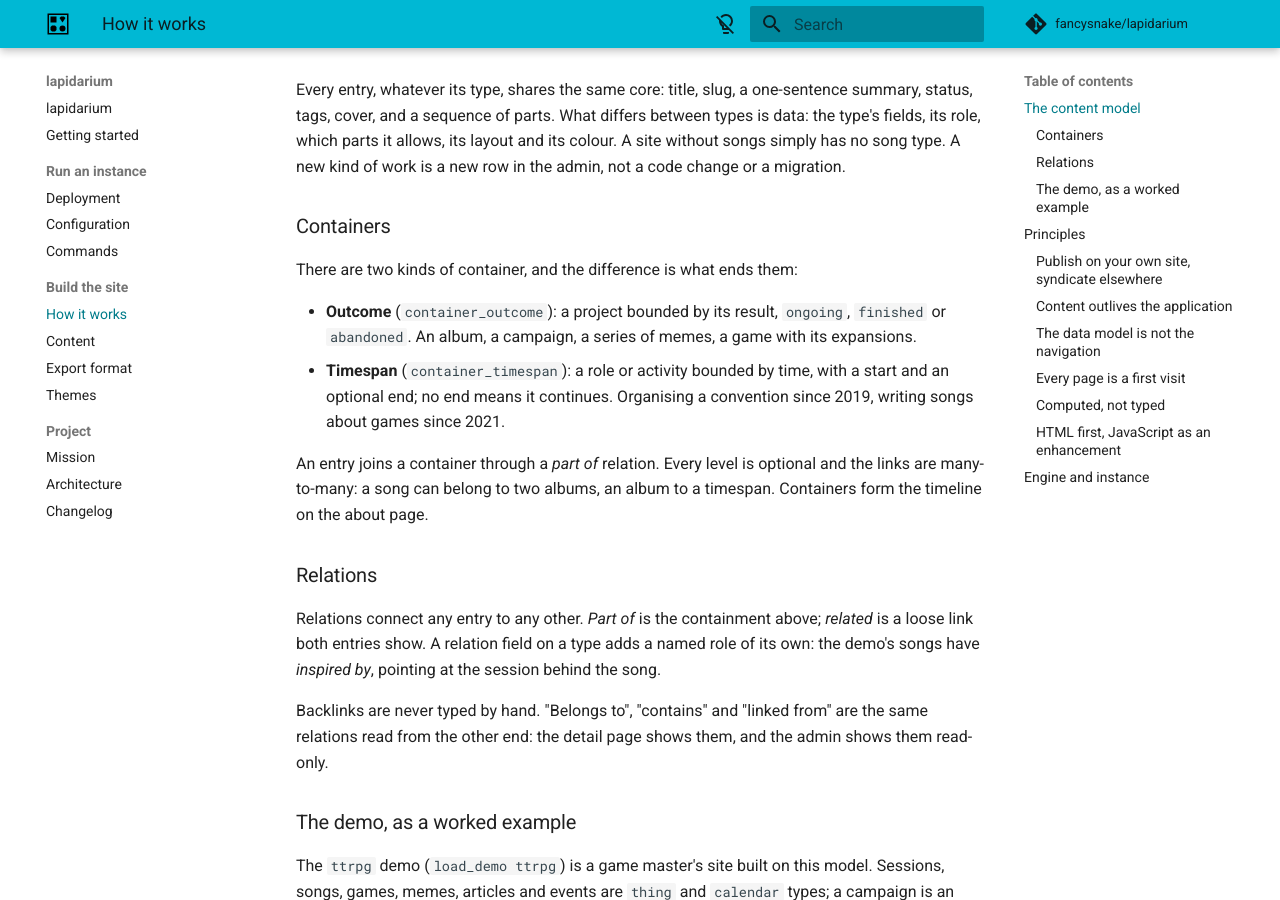
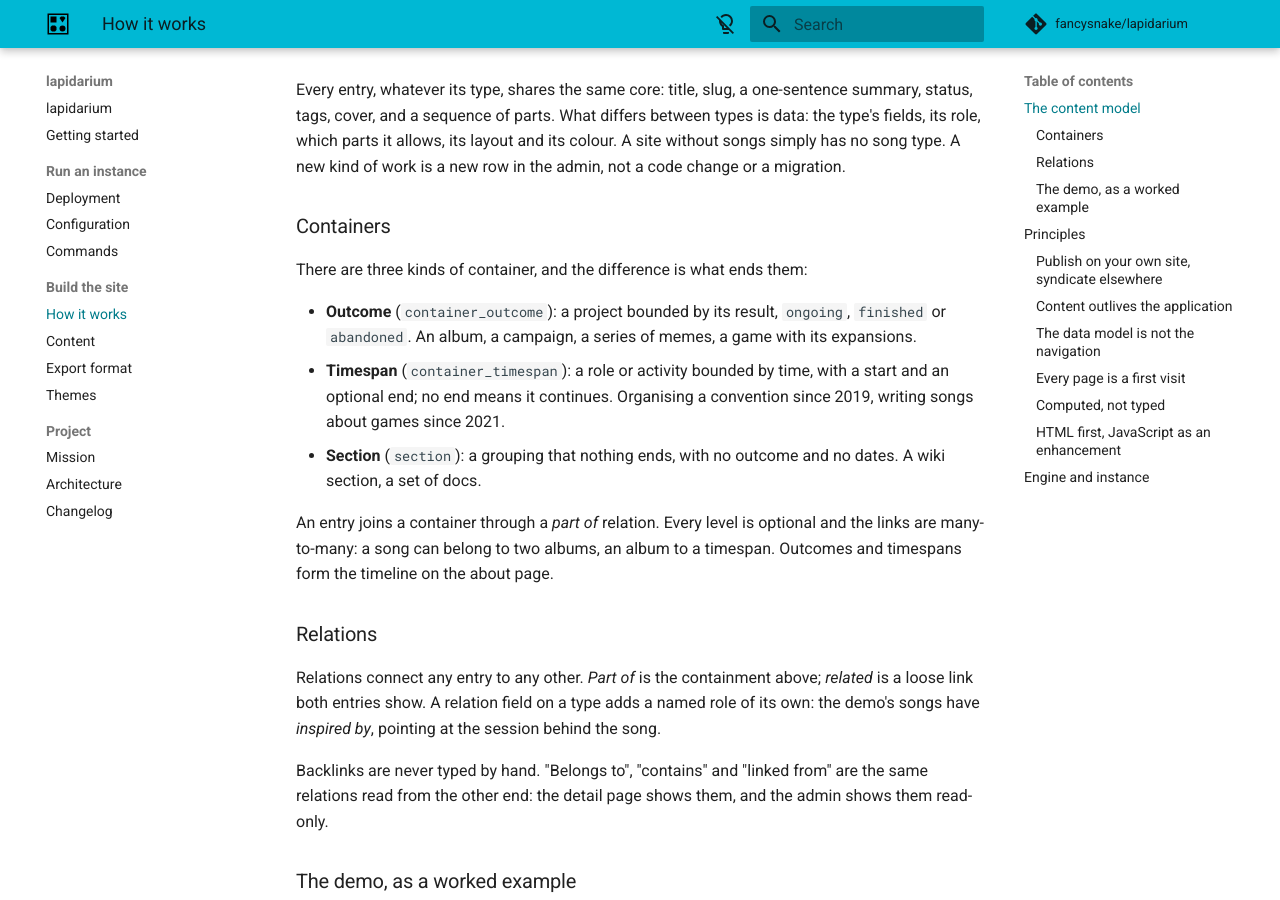
Before and after one commit to fancysnake/lapidarium, an MkDocs documentation site: the page built from docs/concepts.md, in a window 1280 px wide and 900 px high, scrolled down 1612 px. Built offline with MkDocs 1.6.1 and Material for MkDocs 9.7.7, drawn with Linux system fonts in a browser that asks for light colours; comment, search, counter and statistics services are not loaded; some of the changed text lies outside the part shown.

Commit message:
feat: add a section role for containers with no outcome and no dates
A container had to end in an outcome or span dates, so the demos gave
their wiki section and doc set an outcome they do not have. A section
holds entries through part of and carries no role built-ins. It stays
off the about-page timeline, which places containers by date.

Closes #117

Co-Authored-By: Claude Opus 5.5 <noreply@anthropic.com>

```diff
--- a/docs/concepts.md
+++ b/docs/concepts.md
@@ -38,7 +38,7 @@ migration.
 
 ### Containers
 
-There are two kinds of container, and the difference is what ends them:
+There are three kinds of container, and the difference is what ends them:
 
 - **Outcome** (`container_outcome`): a project bounded by its result,
   `ongoing`, `finished` or `abandoned`. An album, a campaign, a series of
@@ -46,10 +46,12 @@ There are two kinds of container, and the difference is what ends them:
 - **Timespan** (`container_timespan`): a role or activity bounded by time, with
   a start and an optional end; no end means it continues. Organising a
   convention since 2019, writing songs about games since 2021.
+- **Section** (`section`): a grouping that nothing ends, with no outcome and no
+  dates. A wiki section, a set of docs.
 
 An entry joins a container through a *part of* relation. Every level is
 optional and the links are many-to-many: a song can belong to two albums, an
-album to a timespan. Containers form the timeline on the about page.
+album to a timespan. Outcomes and timespans form the timeline on the about page.
 
 ### Relations
 
--- a/docs/content.md
+++ b/docs/content.md
@@ -88,10 +88,13 @@ fields they carry.
 | `calendar` | start, end, location, online | start | something that happens: events, sessions to come |
 | `container_timespan` | start, end | start | a period other entries belong to: a season, a residency |
 | `container_outcome` | outcome, start, end | outcome | a project that ends somewhere: ongoing, finished, abandoned |
+| `section` | — | — | a grouping with no end: a wiki section, a set of docs |
 
 Calendar entries feed the upcoming block on their list, the "next up" box on
-the home page and `/calendar.ics`. Only container entries can be the target of
-a *part of* relation, and they make up the timeline on the about page.
+the home page and `/calendar.ics`. Only container entries (the two
+`container_` roles and `section`) can be the target of a *part of* relation.
+The two `container_` roles make up the timeline on the about page; sections
+have no dates and stay off it.
 
 ### Page
 
@@ -253,7 +256,7 @@ stay open. In the list, *Turn on* sets *Starts* to now and clears *Ends*;
 | Home | the profile's tagline and photo, the next calendar entry, the showcases, a door per type, the five newest lines of what's new |
 | What's new (`/new/`) | published entries, newest change first, marked added or updated |
 | Type list (`/<route>/`) | its published entries, twelve a page, with its filters; calendar types split upcoming from archive |
-| About (`/about/`) | bio, links, the timeline of container entries, and friends |
+| About (`/about/`) | bio, links, the timeline of outcome and timespan containers, and friends |
 | Footer | links, the newsletter form, RSS and iCal, the contact link |
 | `/rss.xml` | what's new |
 | `/calendar.ics` | upcoming calendar entries |
--- a/src/lapidarium/links/content_files/demos/dev/types/doc_set.yaml
+++ b/src/lapidarium/links/content_files/demos/dev/types/doc_set.yaml
@@ -6,5 +6,5 @@ colour: '#0a6b3d'
 icon: library_books
 order: 4
 in_menu: false
-role: container_outcome
+role: section
 allowed_parts: [text]
--- a/src/lapidarium/links/content_files/demos/ttrpg/types/wiki_section.yaml
+++ b/src/lapidarium/links/content_files/demos/ttrpg/types/wiki_section.yaml
@@ -6,5 +6,5 @@ colour: '#0f6b5f'
 icon: library_books
 order: 9
 in_menu: false
-role: container_outcome
+role: section
 allowed_parts: [text]
```
Also changed, not shown: CHANGELOG.md (+6 -0 lines), src/lapidarium/links/content_files/demos/dev/content/doc_set/lapidarium-guide.md (+0 -1 lines), src/lapidarium/links/content_files/demos/ttrpg/content/wiki_section/prowadzenie.md (+0 -1 lines), docs/assets/content-model.svg, 7 other files.
